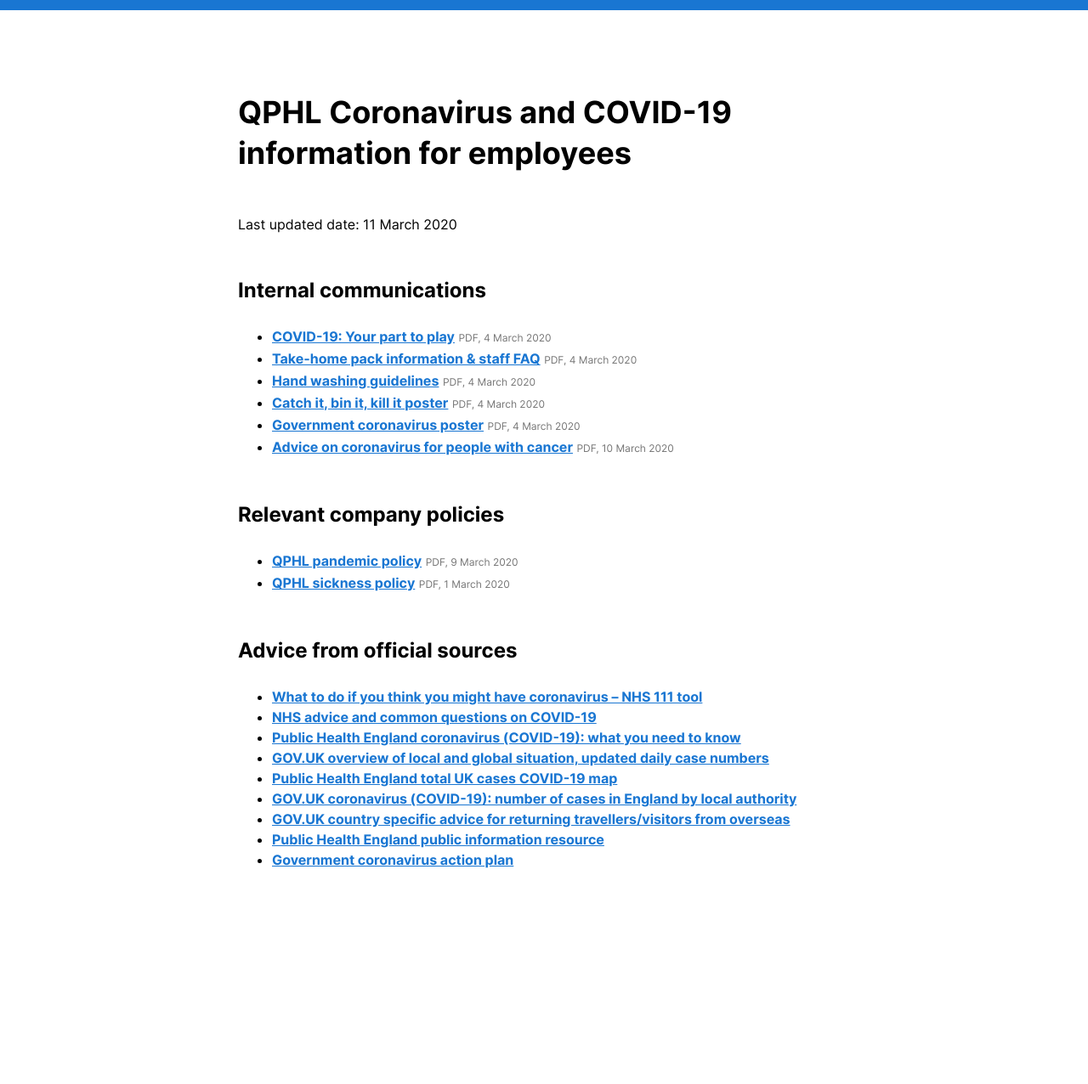
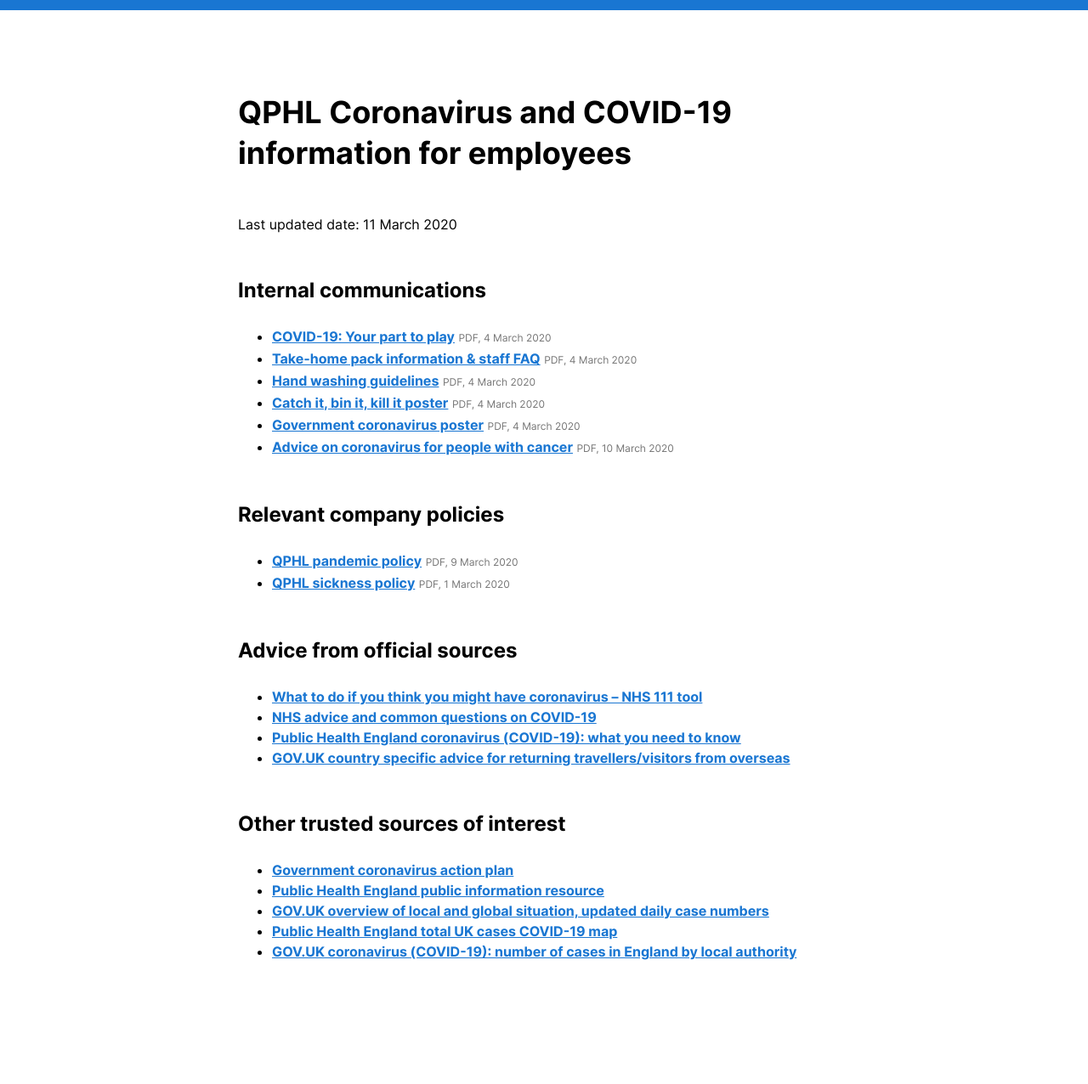
Before and after one commit to cognisant/qphl.co, a Jekyll site: the page built from coronavirus.md, in a window 1280 px wide. Shown: the whole page at 85% size. Built offline with Jekyll 4.4.1, drawn with Linux system fonts in a browser that asks for light colours; before the commit the page ends 1168 px from its top, so only the background shows below that.

Commit message:
Reorders links

```diff
--- a/coronavirus.md
+++ b/coronavirus.md
@@ -25,9 +25,12 @@
 - [What to do if you think you might have coronavirus – NHS 111 tool](https://111.nhs.uk/service/COVID-19/)
 - [NHS advice and common questions on COVID-19](https://www.nhs.uk/conditions/coronavirus-covid-19/)
 - [Public Health England coronavirus (COVID-19): what you need to know](https://publichealthmatters.blog.gov.uk/2020/01/23/wuhan-novel-coronavirus-what-you-need-to-know/)
+- [GOV.UK country specific advice for returning travellers/visitors from overseas](https://www.gov.uk/government/publications/covid-19-specified-countries-and-areas/covid-19-specified-countries-and-areas-with-implications-for-returning-travellers-or-visitors-arriving-in-the-uk)
+
+## Other trusted sources of interest
+
+- [Government coronavirus action plan](https://assets.publishing.service.gov.uk/government/uploads/system/uploads/attachment_data/file/869827/Coronavirus_action_plan_-_a_guide_to_what_you_can_expect_across_the_UK.pdf)
+- [Public Health England public information resource](https://campaignresources.phe.gov.uk/resources/campaigns/101-coronavirus-/resources)
 - [GOV.UK overview of local and global situation, updated daily case numbers](https://www.gov.uk/guidance/coronavirus-covid-19-information-for-the-public)
 - [Public Health England total UK cases COVID-19 map](https://www.arcgis.com/apps/opsdashboard/index.html#/f94c3c90da5b4e9f9a0b19484dd4bb14)
 - [GOV.UK coronavirus (COVID-19): number of cases in England by local authority](https://www.gov.uk/government/publications/coronavirus-covid-19-number-of-cases-in-england/coronavirus-covid-19-number-of-cases-in-england)
-- [GOV.UK country specific advice for returning travellers/visitors from overseas](https://www.gov.uk/government/publications/covid-19-specified-countries-and-areas/covid-19-specified-countries-and-areas-with-implications-for-returning-travellers-or-visitors-arriving-in-the-uk)
-- [Public Health England public information resource](https://campaignresources.phe.gov.uk/resources/campaigns/101-coronavirus-/resources)
-- [Government coronavirus action plan](https://assets.publishing.service.gov.uk/government/uploads/system/uploads/attachment_data/file/869827/Coronavirus_action_plan_-_a_guide_to_what_you_can_expect_across_the_UK.pdf)
```
